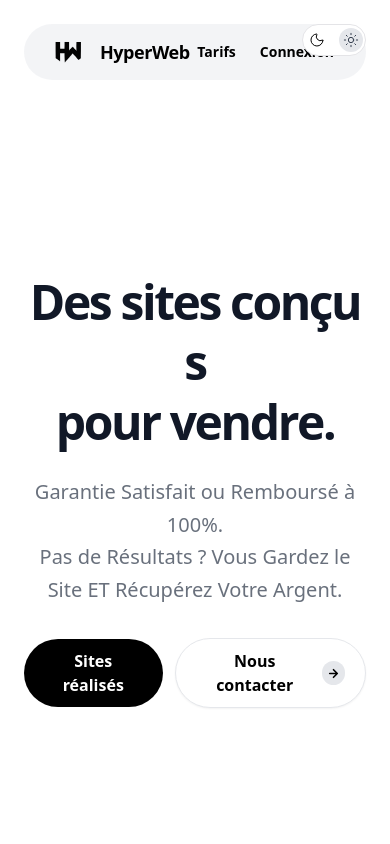
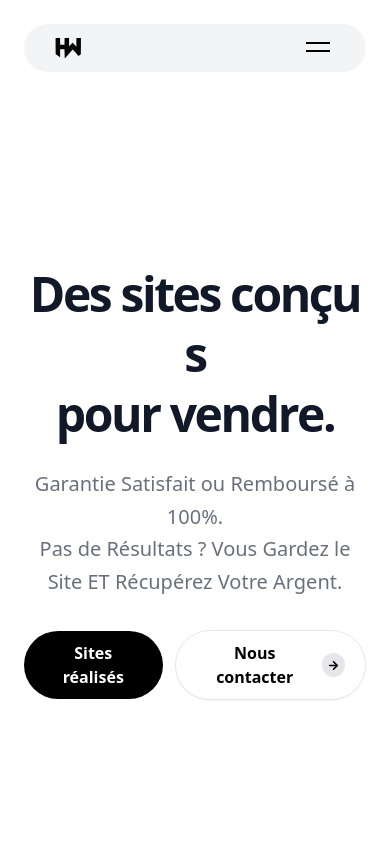
Before and after one commit to Nothypaa/HyperWeb, a Next.js app: page / in a window 390 px wide. Shown: the top 844 px of the page. Built offline with nearby package versions, Linux system fonts and the light colour scheme; a web font is replaced by a local one.

Commit message:
nav bar getting done on mobile

```diff
--- a/components/Navbar.tsx
+++ b/components/Navbar.tsx
@@ -9,6 +9,7 @@ import { useAnchorNavigation } from '@/hooks/useAnchorNavigation';
 
 const Navbar: React.FC = () => {
   const [showButton, setShowButton] = useState(false);
+  const [isMobileMenuOpen, setIsMobileMenuOpen] = useState(false);
   const pathname = usePathname();
   const isBlogPage = pathname === '/blog';
   const isFaqPage = pathname === '/faq';
@@ -22,6 +23,7 @@ const Navbar: React.FC = () => {
       // Cross-page navigation
       navigateToAnchor('#portfolio', '/');
     }
+    setIsMobileMenuOpen(false); // Close mobile menu after navigation
   };
 
   const handlePricingClick = () => {
@@ -32,6 +34,15 @@ const Navbar: React.FC = () => {
       // Cross-page navigation
       navigateToAnchor('#pricing', '/');
     }
+    setIsMobileMenuOpen(false); // Close mobile menu after navigation
+  };
+
+  const toggleMobileMenu = () => {
+    setIsMobileMenuOpen(!isMobileMenuOpen);
+  };
+
+  const closeMobileMenu = () => {
+    setIsMobileMenuOpen(false);
   };
 
   useEffect(() => {
@@ -57,10 +68,14 @@ const Navbar: React.FC = () => {
   return (
     <>
       <nav className="sticky top-0 z-50 flex justify-center p-6">
-        <div className="flex items-center justify-between w-full max-w-xl bg-gray-100/95 backdrop-blur rounded-full px-8 h-14">
+        <div className={`w-full max-w-xl bg-gray-100/95 backdrop-blur px-8 rounded-[28px] md:rounded-full ${
+          isMobileMenuOpen ? 'py-3' : 'py-0'
+        } transition-[padding] duration-500 ease-in-out`}>
+          {/* Top row with logo and hamburger/desktop nav */}
+          <div className="flex items-center justify-between h-12 md:h-14">
             {/* Logo and Brand */}
-        <Link href="/" className="flex items-center space-x-1 -ml-4">
-          <div className="w-14 h-14 relative">
+            <Link href="/" className="flex items-center space-x-1 -ml-4" onClick={closeMobileMenu}>
+              <div className="w-14 h-14 md:w-14 md:h-14 relative">
                 <Image
                   src="/HyperWeb-logo/Hyperweb-nobg.svg"
                   alt="HyperWeb - Agence Web France Logo"
@@ -68,11 +83,11 @@ const Navbar: React.FC = () => {
                   className="object-contain"
                 />
               </div>
-          <span className="text-black font-black text-lg tracking-tight">HyperWeb</span>
+              <span className="hidden md:inline text-black font-black text-lg tracking-tight">HyperWeb</span>
             </Link>
 
-        {/* Right side - nav links with optional button */}
-        <div className="flex items-center relative">
+            {/* Desktop Navigation - Hidden on mobile */}
+            <div className="hidden md:flex items-center relative">
               {/* Navigation Links - slide left when button appears */}
               <div className={`flex items-center space-x-6 transition-transform duration-500 ease-out ${
                               showButton ? 'transform -translate-x-32' : ''
@@ -105,11 +120,73 @@ const Navbar: React.FC = () => {
                 </button>
               </div>
             </div>
+
+            {/* Mobile Hamburger Menu - Visible only on mobile */}
+            <button
+              onClick={toggleMobileMenu}
+              className="md:hidden flex items-center justify-center w-8 h-8 focus:outline-none"
+              aria-label="Toggle mobile menu"
+            >
+              <div className="relative w-6 h-6">
+                {/* Hamburger Icon - 2 lines */}
+                <span
+                  className={`absolute block w-6 h-0.5 bg-black transform transition-all duration-300 ease-in-out ${
+                    isMobileMenuOpen ? 'rotate-45 top-2.5' : 'top-1.5'
+                  }`}
+                />
+                <span
+                  className={`absolute block w-6 h-0.5 bg-black transform transition-all duration-300 ease-in-out ${
+                    isMobileMenuOpen ? '-rotate-45 top-2.5' : 'top-3.5'
+                  }`}
+                />
+              </div>
+            </button>
+          </div>
+
+          {/* Mobile Menu - Expanding content inside navbar container */}
+          <div className={`md:hidden overflow-hidden transition-all duration-500 ease-in-out ${
+            isMobileMenuOpen
+              ? 'max-h-96 opacity-100'
+              : 'max-h-0 opacity-0'
+          }`}>
+            {/* Mobile Navigation Links */}
+            <div className="pt-4 pb-2 space-y-4">
+              <div className="text-center">
+                <button
+                  onClick={handlePricingClick}
+                  className="block w-full text-black font-bold text-lg py-3 hover:text-gray-700 transition-colors"
+                >
+                  Tarifs
+                </button>
+              </div>
+
+              <div className="text-center">
+                <Link
+                  href="/login"
+                  className="block w-full text-black font-bold text-lg py-3 hover:text-gray-700 transition-colors"
+                  onClick={closeMobileMenu}
+                >
+                  Connexion
+                </Link>
+              </div>
+
+              {showButton && (
+                <div className="text-center pt-2">
+                  <button
+                    onClick={handlePortfolioClick}
+                    className="bg-black text-white px-8 py-3 rounded-full font-bold text-lg hover:bg-gray-800 transition-colors w-full max-w-xs"
+                  >
+                    Sites réalisés
+                  </button>
+                </div>
+              )}
+            </div>
+          </div>
         </div>
       </nav>
 
-      {/* Theme Toggle - Fixed in top right corner */}
-      <div className="fixed top-6 right-6 z-50">
+      {/* Theme Toggle - Hidden on mobile, visible on desktop */}
+      <div className="hidden md:block fixed top-6 right-6 z-50">
         <ThemeToggle />
       </div>
     </>
```
Lines whose indentation alone changed are shown as unchanged.
